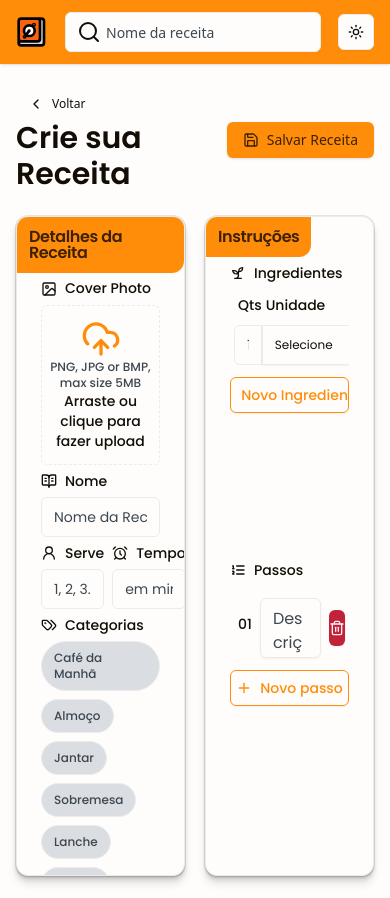
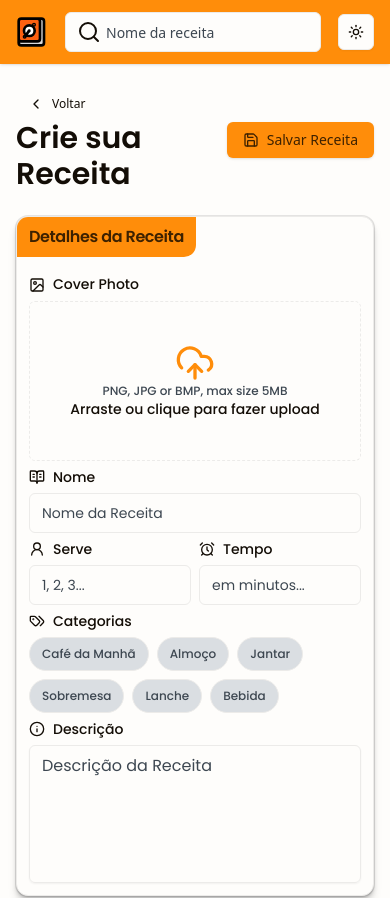
Before and after one commit to barcaca/recipeon-next, a Next.js app: page /nova-receita in a window 390 px wide. Shown: the top 898 px of the page. Built offline with nearby package versions, Linux system fonts and the light colour scheme.

Commit message:
style: adiciona estilos para responsividade

```diff
--- a/components/form/create-form.tsx
+++ b/components/form/create-form.tsx
@@ -47,7 +47,7 @@ export function CreateForm() {
         onSubmit={form.handleSubmit(onSubmit)}
         id="recipe-form"
         name="recipe-form"
-        className="flex h-[660px] w-full gap-5"
+        className="flex w-full flex-col gap-5 md:h-[660px] md:flex-row"
       >
         <FormDetails />
         <FormSteps />
@@ -58,11 +58,11 @@ export function CreateForm() {
 
 function FormDetails() {
   return (
-    <Card className="flex h-full w-full max-w-[450px] flex-col gap-2 overflow-x-hidden shadow-shape">
+    <Card className="flex h-full w-full flex-col gap-2 overflow-x-hidden shadow-shape lg:max-w-[450px]">
       <CardHeader className="sticky top-0 z-20 w-fit rounded-br-xl bg-primary px-3 py-3 text-primary-foreground">
         <CardTitle className="font-heading">Detalhes da Receita</CardTitle>
       </CardHeader>
-      <CardContent className="flex h-full flex-col gap-2 font-body has-[label]:font-heading">
+      <CardContent className="flex h-full flex-col gap-2 p-3 font-body has-[label]:font-heading sm:p-6">
         <InputFile />
         <InputText icon={BookOpenTextIcon} label="Nome" name="nome" placeholder="Nome da Receita" />
         <div className="flex gap-2">
@@ -100,7 +100,7 @@ function FormSteps() {
       <CardHeader className="sticky top-0 z-20 w-fit rounded-br-xl bg-primary px-3 py-3 text-primary-foreground">
         <CardTitle className="font-heading">Instruções</CardTitle>
       </CardHeader>
-      <CardContent className="flex h-full flex-col gap-2 font-body has-[label]:font-heading">
+      <CardContent className="flex h-full flex-col gap-2 p-3 font-body has-[label]:font-heading sm:p-6">
         <InputIngredients />
         <InputSteps />
       </CardContent>
--- a/components/input-file.tsx
+++ b/components/input-file.tsx
@@ -37,18 +37,7 @@ export function InputFile() {
       name="imagem"
       render={({ field: { value, onChange, ...fieldProps }, fieldState }) => (
         <FormItem className="relative">
-          <FormControl className="peer">
           <FormLabel className="relative flex flex-col gap-2">
-              <Input
-                className="absolute inset-0 z-10 h-full w-full p-0 opacity-0"
-                type="file"
-                accept="image/*"
-                onChange={e => {
-                  handleImageChange(e)
-                  onChange(e.target.files?.[0])
-                }}
-                {...fieldProps}
-              />
             <div className="flex gap-2">
               <ImageIcon size={16} />
               <span> Cover Photo</span>
@@ -75,6 +64,17 @@ export function InputFile() {
               </div>
             )}
           </FormLabel>
+          <FormControl className="peer">
+            <Input
+              className="absolute inset-0 z-10 h-full w-full p-0 opacity-0"
+              type="file"
+              accept="image/*"
+              onChange={e => {
+                handleImageChange(e)
+                onChange(e.target.files?.[0])
+              }}
+              {...fieldProps}
+            />
           </FormControl>
           <Button
             type="button"
--- a/components/input-ingredients.tsx
+++ b/components/input-ingredients.tsx
@@ -53,7 +53,10 @@ export function InputIngredients() {
       </h3>
       <div className="relative flex flex-col overflow-y-scroll">
         {fields.map((field, index) => (
-          <div key={field.id} className="flex items-center gap-2 p-1">
+          <div
+            key={field.id}
+            className="relative flex flex-col gap-2 p-1 sm:flex-row md:flex-col lg:flex-row"
+          >
             <div className="flex">
               <FormField
                 control={control}
@@ -121,7 +124,7 @@ export function InputIngredients() {
               )}
             />
             <Button
-              className="mt-6"
+              className="absolute top-3 right-0 mt-6 sm:relative md:absolute lg:relative"
               type="button"
               variant="destructive"
               size="icon"
--- a/components/input-steps.tsx
+++ b/components/input-steps.tsx
@@ -40,7 +40,7 @@ export function InputSteps() {
                     />
                   </FormControl>
                   <Button
-                    className=""
+                    className="shrink-0"
                     type="button"
                     variant="destructive"
                     size="icon"
```
Lines whose indentation alone changed are shown as unchanged.
